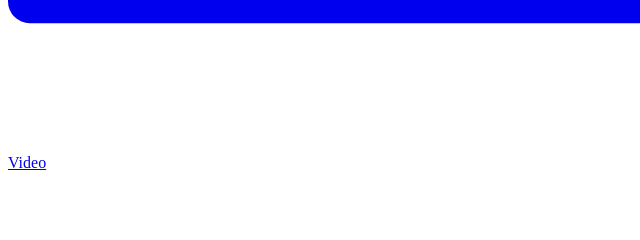
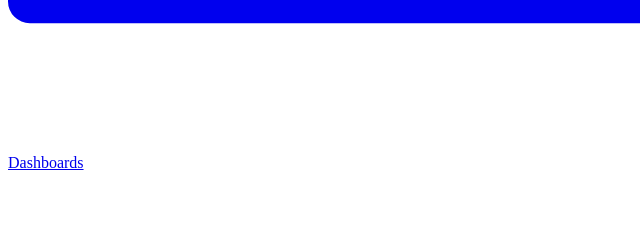
Before and after one commit to marceloc4rdoso/portfolio, a plain HTML site: page src/index.html in a window 1280 px wide. Shown: the part 10671-10911 px from the top of the page, 0-640 px from the left. Drawn offline with Linux system fonts and the light colour scheme.

Commit message:
Terceiro pull

```diff
--- a/src/index.html
+++ b/src/index.html
@@ -78,7 +78,7 @@ Your browser does not support the video tag.
       <svg viewBox="0 0 58 58" fill="currentColor">
        <path d="M57 6H1a1 1 0 00-1 1v44a1 1 0 001 1h56a1 1 0 001-1V7a1 1 0 00-1-1zM10 50H2v-9h8v9zm0-11H2v-9h8v9zm0-11H2v-9h8v9zm0-11H2V8h8v9zm26.537 12.844l-11 7a1.007 1.007 0 01-1.018.033A1.001 1.001 0 0124 36V22a1.001 1.001 0 011.538-.844l11 7a1.003 1.003 0 01-.001 1.688zM56 50h-8v-9h8v9zm0-11h-8v-9h8v9zm0-11h-8v-9h8v9zm0-11h-8V8h8v9z" />
       </svg>
-      Video
+      Dashboards
      </a>
      <a href="#">
       <svg viewBox="0 0 512 512" fill="currentColor">
```
